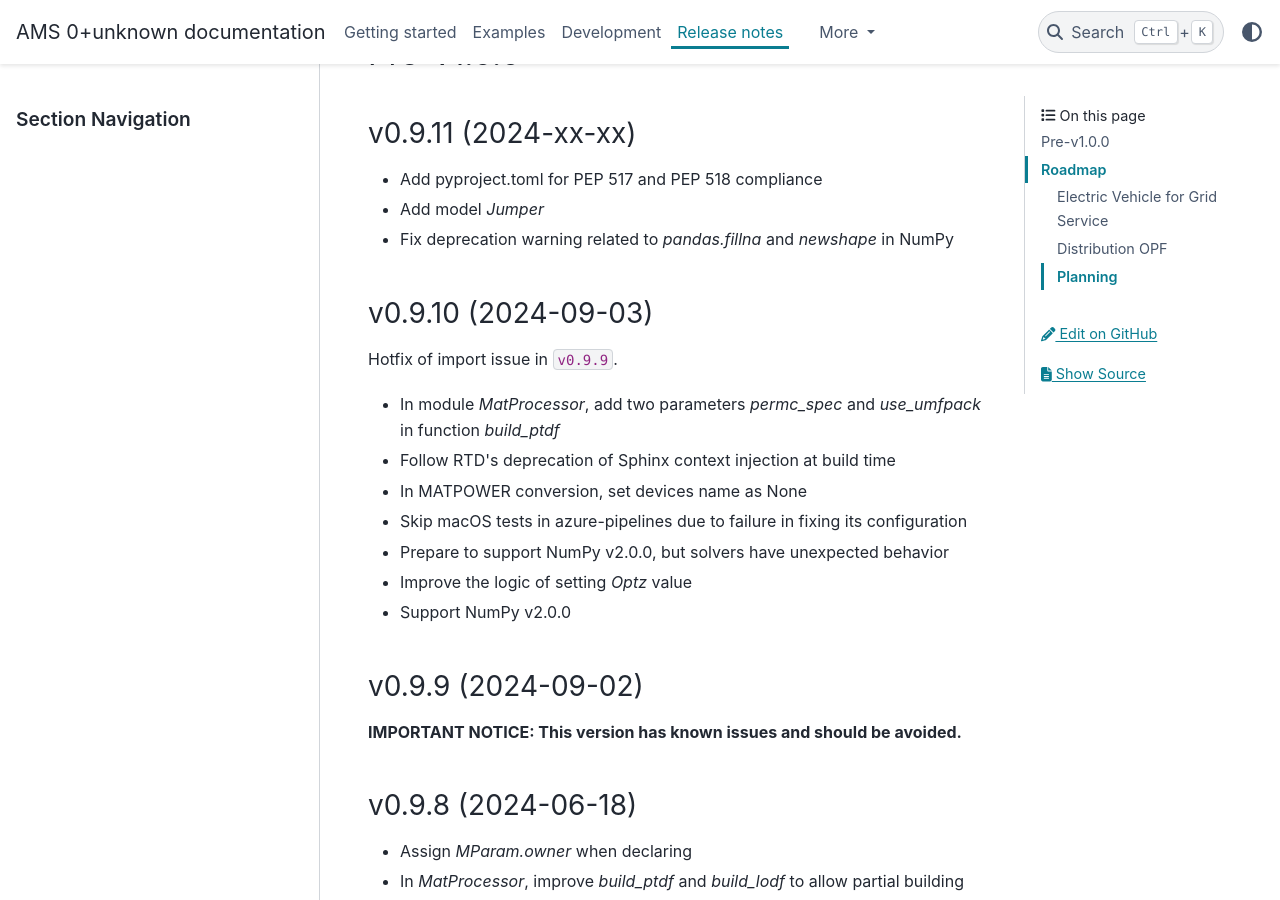
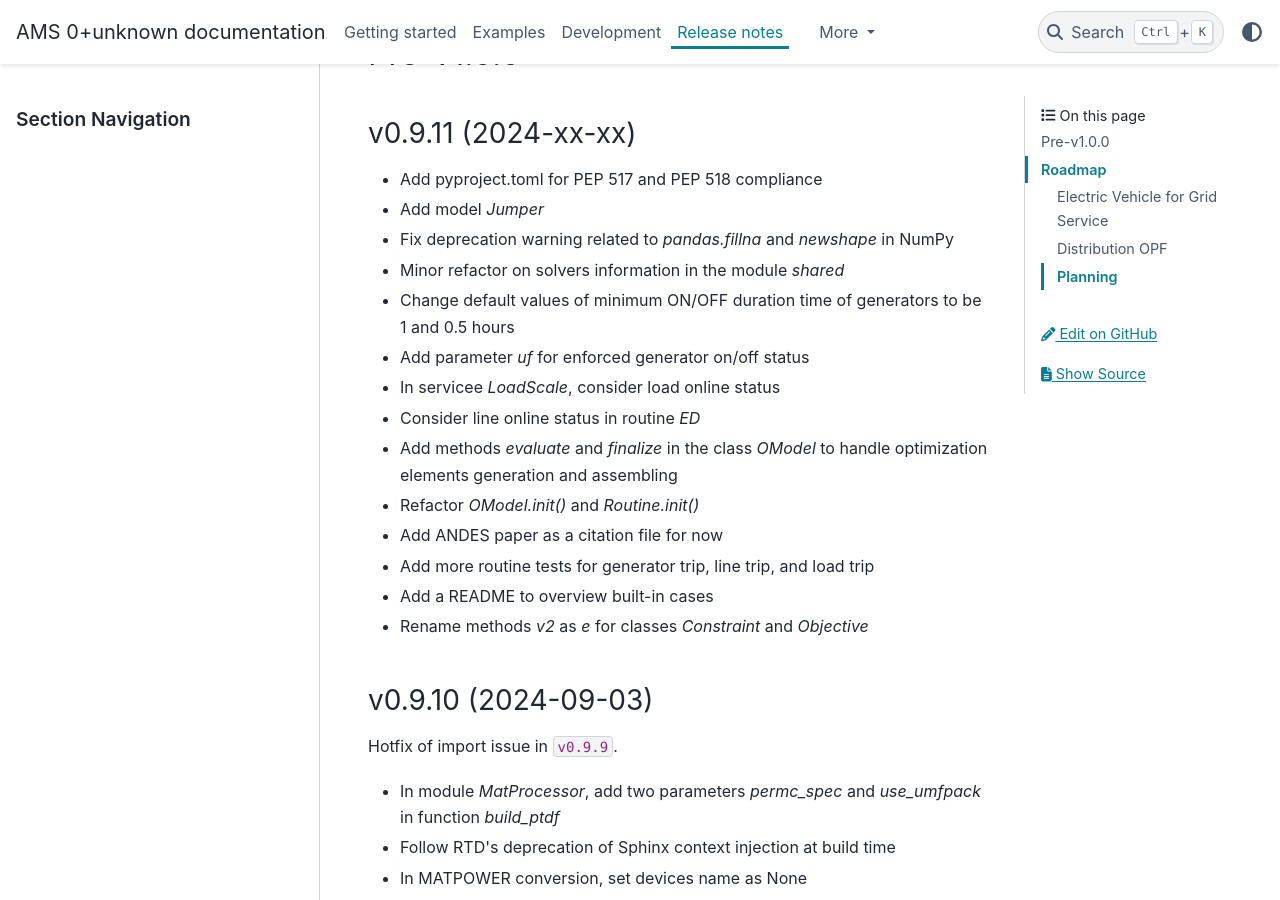
Before and after one commit to CURENT/ams, a Sphinx documentation site: the page built from docs/source/release-notes.rst, in a window 1280 px wide and 900 px high, scrolled down 244 px. Built offline with Sphinx 7.4.7 and the PyData theme 0.15.4, drawn with Linux system fonts in a browser that asks for light colours; pages that are not in the unit, such as notebooks, are missing from menus.

Commit message:
Update release-notes

```diff
--- a/docs/source/release-notes.rst
+++ b/docs/source/release-notes.rst
@@ -15,6 +15,17 @@ v0.9.11 (2024-xx-xx)
 - Add pyproject.toml for PEP 517 and PEP 518 compliance
 - Add model `Jumper`
 - Fix deprecation warning related to `pandas.fillna` and `newshape` in NumPy
+- Minor refactor on solvers information in the module `shared`
+- Change default values of minimum ON/OFF duration time of generators to be 1 and 0.5 hours
+- Add parameter `uf` for enforced generator on/off status
+- In servicee `LoadScale`, consider load online status
+- Consider line online status in routine `ED`
+- Add methods `evaluate` and `finalize` in the class `OModel` to handle optimization elements generation and assembling
+- Refactor `OModel.init()` and `Routine.init()`
+- Add ANDES paper as a citation file for now
+- Add more routine tests for generator trip, line trip, and load trip
+- Add a README to overview built-in cases
+- Rename methods `v2` as `e` for classes `Constraint` and `Objective`
 
 v0.9.10 (2024-09-03)
 --------------------
```
